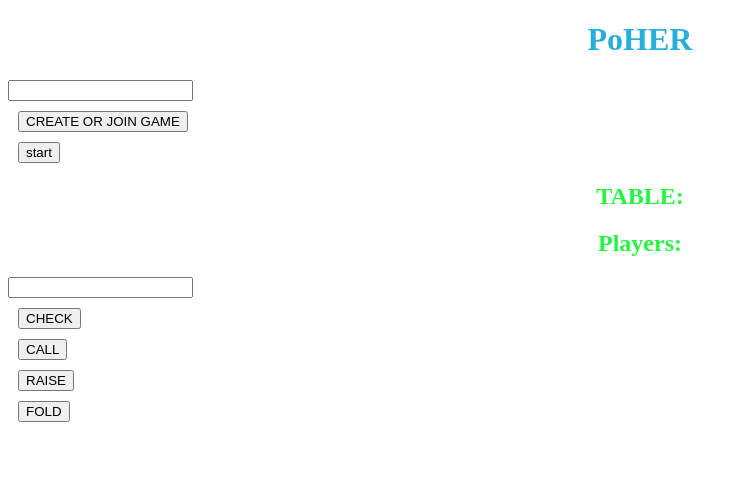
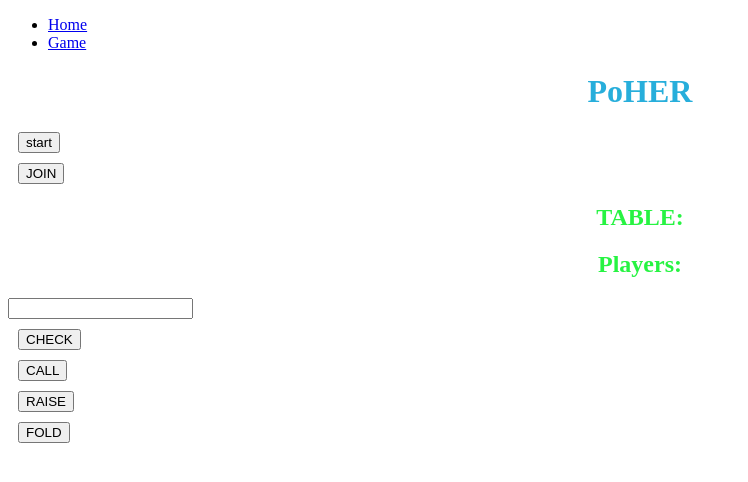
Before and after one commit to navernoe/PokerSpace, a React app: page /game in a window 1280 px wide. Shown: the top 482 px of the page, without its empty margins (0-748 px from the left). Built offline with nearby package versions, Linux system fonts and the light colour scheme; no server answers.

Commit message:
router added, game view moved from main app, try to create a web-server, but fail (http-server module used eventually)

```diff
--- a/package.json
+++ b/package.json
@@ -21,6 +21,7 @@
         "n": "^6.5.1",
         "react": "^16.13.1",
         "react-dom": "^16.13.1",
+        "react-router-dom": "^5.1.2",
         "ws": "^7.2.3"
     }
 }
--- a/src/components/App.js
+++ b/src/components/App.js
@@ -1,125 +1,47 @@
 import React, { Component } from "react";
+import {
+    BrowserRouter as Router,
+    Switch,
+    Route,
+    Link
+  } from "react-router-dom";
 
-import Players from "./PlayersView";
-import Table from "./TableView";
-import "../styles/App.css";
+import Game from "./GameView";
 
 class App extends Component {
 	constructor(props) {
 		super(props);
-        this.poker = {
-            tableCards: []
-        };
-        this.players = [];
-        this.pot = 0;
 		this.ws = new WebSocket("ws://localhost:3000");
-        this.ws.onmessage = this.onReceiveMsg.bind(this);
 		this.ws.onopen = this.onConnectionOpen.bind(this);
-        this.state = {
-            poker: this.poker,
-            players: this.players,
-            pot: this.pot
-        };
+		//this.ws.onmessage = this.onReceiveMsg.bind(this);
 	}
-
 
 	onConnectionOpen() {
 		alert("Соединение установлено.");
 	}
 
-
-    setPokerState() {
-        this.setState({
-            poker: this.poker,
-            players: this.players
-        });
-    }
-
-
-    onReceiveMsg({data}) {
-        const dataObj = JSON.parse(data);
-        const poker = dataObj.poker;
-        this.poker = poker;
-        this.players = poker.playersManager.players;
-        this.pot = poker.playersManager.pot;
-        this.setPokerState();
-
-        const playerInBetQueue = this.poker.playersManager.playerInBetQueue;
-
-        // TODO: why there is no delay for the last bot ??!
-        if (
-            playerInBetQueue
-            && !playerInBetQueue.isRealMan
-        ) {
-            this.setDelay(2000);
-            this.ws.send(JSON.stringify({
-                action: "doBetsByBots"
-            }));
-        }
-    }
-
-
-    setDelay( delayDuration ){
-        const timeStart = new Date().getTime();
-        let now = new Date().getTime();
-
-        while( now < timeStart + delayDuration ) {
-            now = new Date().getTime();
-        }
-    }
-
-
-    createOrJoinGame() {
-        this.ws.send(JSON.stringify({
-            action: "join",
-            gameId: document.querySelector(".game-id").value
-        }));
-    }
-
-
-    startGame() {
-        this.ws.send(JSON.stringify({
-            action: "start"
-        }));
-    }
-
-
-    doAction(action) {
-        let raiseSum;
-
-        if ( action === "raise" ) {
-            raiseSum = +document.querySelector(".betSum").value;
-        }
-
-        this.ws.send(JSON.stringify({
-            action,
-            raiseSum
-        }));
-    }
-
-
     render() {
       return (
+        <Router>
           <div>
-                <h1>PoHER</h1>
+            <nav>
+              <ul>
+				<li>
+					<Link to="/">Home</Link>
+                </li>
+                <li>
+					<Link to="/game">Game</Link>
+                </li>
+              </ul>
+          </nav>
 
-                <input className = "game-id" type="text"></input>
-                <button className = "joinGameBtn" onClick = {this.createOrJoinGame.bind(this)}> CREATE OR JOIN GAME</button>
-
-                <button className = "startBtn" onClick = {this.startGame.bind(this)}>start</button>
-                <h2>TABLE:</h2>
-                <Table tableCards = {this.state.poker.tableCards} pot = {this.state.pot} />
-
-                <h2>Players:</h2>
-                <Players players = {this.state.players} />
-
-                <input className = "betSum" type="number"></input>
-                <button className = "checkBtn" onClick = {this.doAction.bind(this, "check")}> CHECK </button>
-                <button className = "callBtn" onClick = {this.doAction.bind(this, "call")}> CALL </button>
-                <button className = "raiseBtn" onClick = {this.doAction.bind(this, "raise")}> RAISE </button>
-                <button className = "foldBtn" onClick = {this.doAction.bind(this, "fold")}> FOLD </button>
-
+          <Switch>
+            <Route path="/game">
+              <Game ws={this.ws}/>
+            </Route>
+          </Switch>
           </div>
+        </Router>
       );
     }
 }
--- /dev/null
+++ b/src/components/GameView.js
@@ -0,0 +1,119 @@
+import React, { Component } from "react";
+import Table from "./TableView";
+import Players from "./PlayersView";
+import "../styles/App.css";
+
+class Game extends Component {
+    constructor(props) {
+        super(props);
+        this.ws = props.ws;
+        this.ws.onmessage = this.onReceiveMsg.bind(this);
+
+        this.poker = {
+            tableCards: []
+        };
+        this.players = [];
+        this.pot = 0;
+        this.state = {
+            poker: this.poker,
+            players: this.players,
+            pot: this.pot
+        };
+    }
+
+
+    setPokerState() {
+        this.setState({
+            poker: this.poker,
+            players: this.players
+        });
+    }
+
+
+    onReceiveMsg({data}) {
+        const dataObj = JSON.parse(data);
+        const poker = dataObj.poker;
+        this.poker = poker;
+        this.players = poker.playersManager.players;
+        this.pot = poker.playersManager.pot;
+        this.setPokerState();
+
+        const playerInBetQueue = this.poker.playersManager.playerInBetQueue;
+
+        // TODO: why there is no delay for the last bot ??!
+        if (
+            playerInBetQueue
+            && !playerInBetQueue.isRealMan
+        ) {
+            this.setDelay(2000);
+            this.ws.send(JSON.stringify({
+                action: "doBetsByBots"
+            }));
+        }
+    }
+
+
+    setDelay( delayDuration ){
+        const timeStart = new Date().getTime();
+        let now = new Date().getTime();
+
+        while( now < timeStart + delayDuration ) {
+            now = new Date().getTime();
+        }
+    }
+
+
+    startGame() {
+        this.ws.send(JSON.stringify({
+            action: "start"
+        }));
+    }
+
+
+    joinGame() {
+        this.ws.send(JSON.stringify({
+            action: "join",
+            gameId: 1
+        }));
+    }
+
+
+    doAction(action) {
+        let raiseSum;
+
+        if ( action === "raise" ) {
+            raiseSum = +document.querySelector(".betSum").value;
+        }
+
+        this.ws.send(JSON.stringify({
+            action,
+            raiseSum
+        }));
+    }
+
+
+    render() {
+        return (
+            <div>
+                <h1>PoHER</h1>
+
+                <button className = "startBtn" onClick = {this.startGame.bind(this)}>start</button>
+                <button className = "joinBtn" onClick = {this.joinGame.bind(this)}>JOIN</button>
+                <h2>TABLE:</h2>
+                <Table tableCards = {this.state.poker.tableCards} pot = {this.state.pot} />
+
+                <h2>Players:</h2>
+                <Players players = {this.state.players} />
+
+                <input className = "betSum" type="number"></input>
+                <button className = "checkBtn" onClick = {this.doAction.bind(this, "check")}> CHECK </button>
+                <button className = "callBtn" onClick = {this.doAction.bind(this, "call")}> CALL </button>
+                <button className = "raiseBtn" onClick = {this.doAction.bind(this, "raise")}> RAISE </button>
+                <button className = "foldBtn" onClick = {this.doAction.bind(this, "fold")}> FOLD </button>
+
+            </div>
+        );
+    }
+}
+
+export default Game;
```
Also changed, not shown: src/app/mainApp.js (+31 -0 lines), 1 other file (tests, documents, lock files or other folders). Lines whose indentation alone changed are shown as unchanged.
